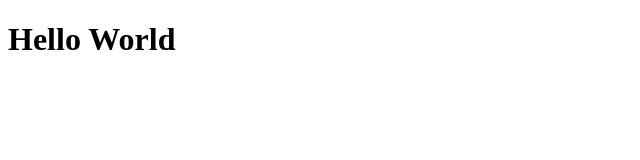
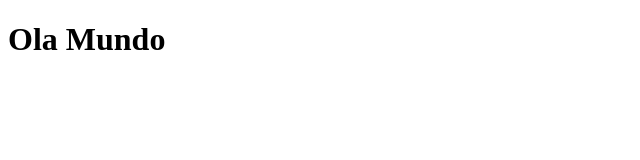
Before and after one commit to juniorhmtbr/aulaInto, a plain HTML site: page index.html in a window 1280 px wide. Shown: the whole page, without its empty margins (0-640 px from the left). Drawn offline with Linux system fonts and the light colour scheme.

Commit message:
mudei o titulo

```diff
--- a/index.html
+++ b/index.html
@@ -7,6 +7,6 @@
     <title>gitInto</title>
 </head>
 <body>
-    <H1>Hello World</H1>
+    <H1>Ola Mundo</H1>
 </body>
 </html>
```
